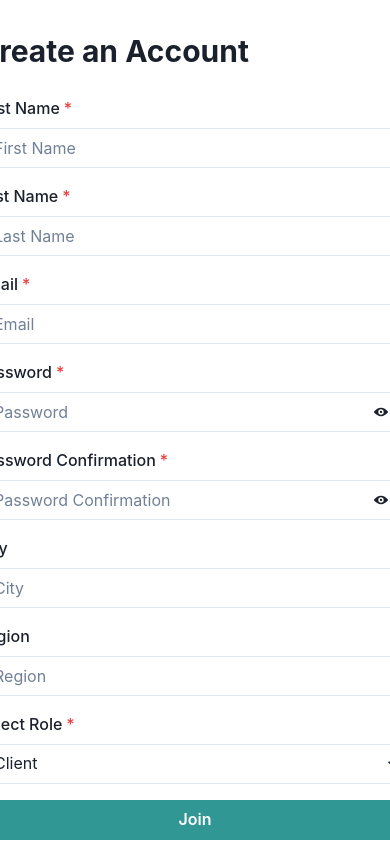
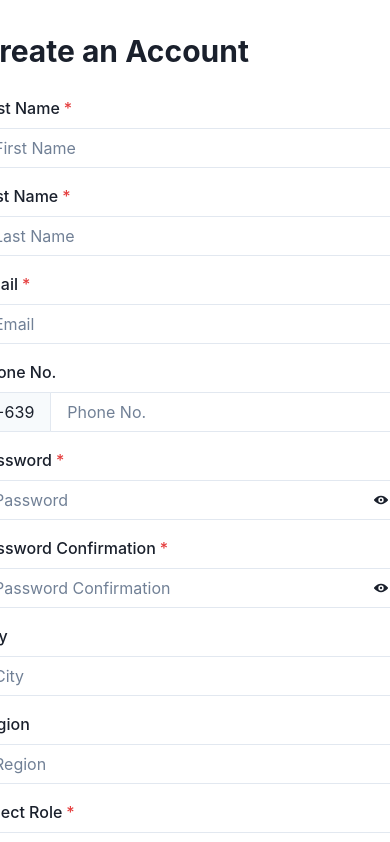
Before and after one commit to TheRiceCold/online-platform-for-professionals, a Next.js app: page /signup in a window 390 px wide. Shown: the top 842 px of the page. Built offline with nearby package versions, Linux system fonts and the light colour scheme.

Commit message:
PhoneInput component

```diff
--- a/components/Form.jsx
+++ b/components/forms/Form.jsx
@@ -4,6 +4,7 @@ import {
   FormLabel, FormControl,
   Input, Button, Select,
 } from "@chakra-ui/react"
+import PhoneInput from "./PhoneInput"
 import PasswordInput from "./PasswordInput"
 import {capitalize} from "@/utils/stringHelpers"
 
@@ -22,6 +23,7 @@ const Form = props => {
         const isPassword = (type === "password")
         const isSelect = (type === "select")
         const isEmail = (type === "email")
+        const isPhone = (type === "tel")
 
         return (
           <FormControl
@@ -36,6 +38,12 @@ const Form = props => {
               <PasswordInput
                 id={id}
                 isLoginAuth
+                label={label}
+                register={register}
+              />
+              : isPhone ?
+                <PhoneInput
+                  id={id}
                   label={label}
                   register={register}
                 />
--- a/components/PasswordInput.jsx
+++ b/components/forms/PasswordInput.jsx
@@ -6,7 +6,8 @@ import {
   InputRightElement,
 } from "@chakra-ui/react"
 
-const PasswordInput = ({id, label, isLoginAuth, register}) => {
+const PasswordInput = props => {
+  const {id, label, isLoginAuth, register} = props
   const [show, setShow] = useState(false)
 
   return (
--- /dev/null
+++ b/components/forms/PhoneInput.jsx
@@ -0,0 +1,23 @@
+import {
+  Input, InputGroup,
+  InputLeftAddon,
+} from "@chakra-ui/react"
+
+const PhoneInput = ({id, label, register}) => {
+  return (
+    <InputGroup>
+      <InputLeftAddon
+        bg="gray.50"
+        children="+639"
+      />
+      <Input
+        id={id}
+        type="tel"
+        {...register(id)}
+        placeholder={label}
+      />
+    </InputGroup>
+  )
+}
+
+export default PhoneInput
--- a/constants/authInputFields.js
+++ b/constants/authInputFields.js
@@ -13,6 +13,11 @@ export const signUpFields = [
     required: true,
     id: "email",
     label: "Email"
+  },
+  {
+    type: "tel",
+    id: "phoneNo",
+    label: "Phone No."
   },
   {
     required: true,
--- a/layouts/AuthLayout.jsx
+++ b/layouts/AuthLayout.jsx
@@ -1,7 +1,7 @@
 import NextLink from "next/link"
-import Form from "@/components/Form"
 import Modal from "@/components/Modal"
 import {useForm} from "react-hook-form"
+import Form from "@/components/forms/Form"
 import {Container, Stack} from "@chakra-ui/layout"
 import {useDisclosure as useModal} from '@chakra-ui/react'
 import {Text, Heading, Link, Button} from "@chakra-ui/react"
--- a/styles/globals.css
+++ b/styles/globals.css
@@ -1,16 +1,5 @@
-html,
-body {
+* {
+  margin: 0;
   padding: 0;
-  margin: 0;
-  font-family: -apple-system, BlinkMacSystemFont, Segoe UI, Roboto, Oxygen,
-    Ubuntu, Cantarell, Fira Sans, Droid Sans, Helvetica Neue, sans-serif;
-}
-
-a {
-  color: inherit;
-  text-decoration: none;
-}
-
-* {
   box-sizing: border-box;
 }
```
Also changed, not shown: components/navbar/SearchInput.jsx (+5 -3 lines). Lines whose indentation alone changed are shown as unchanged.
